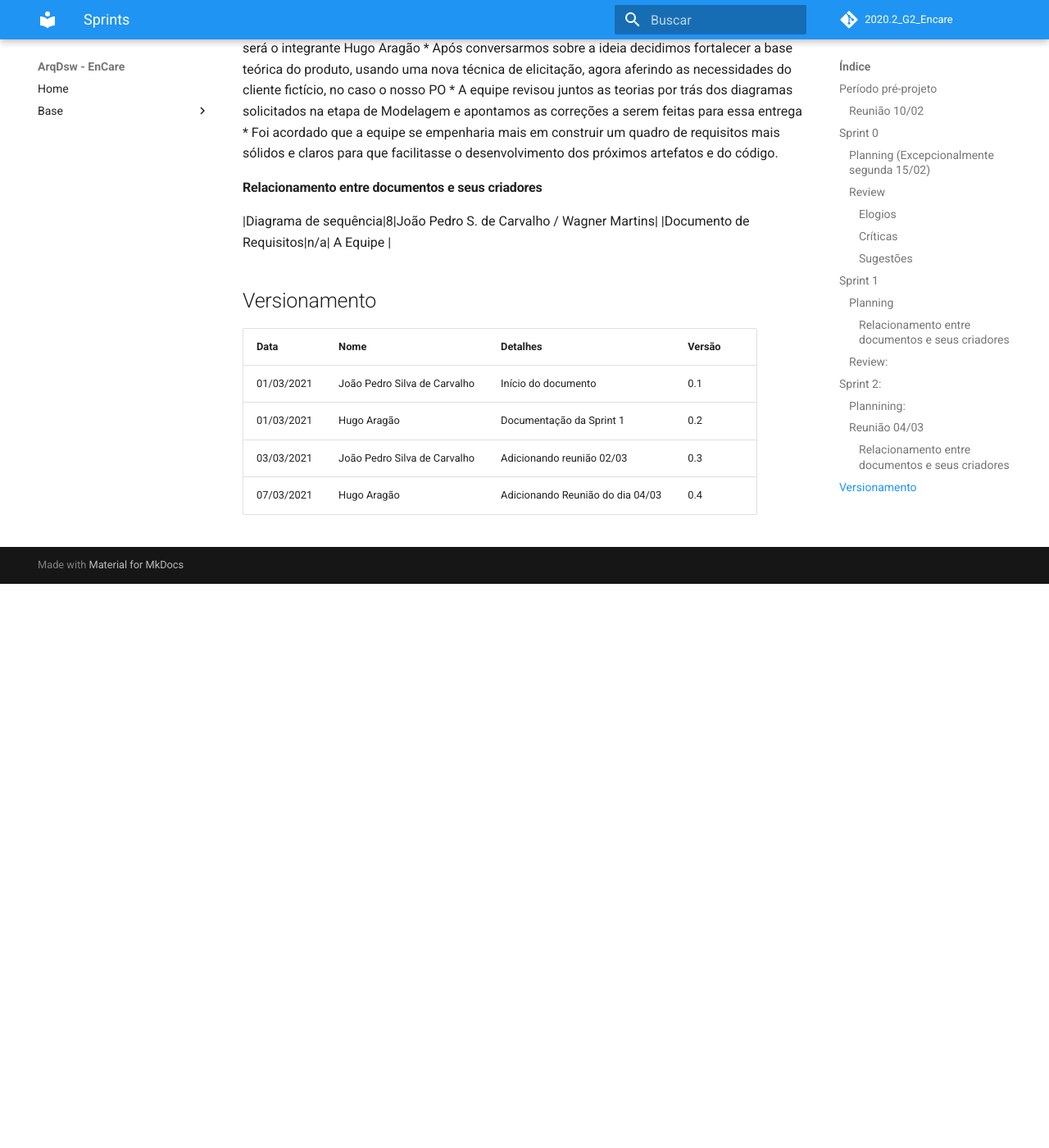
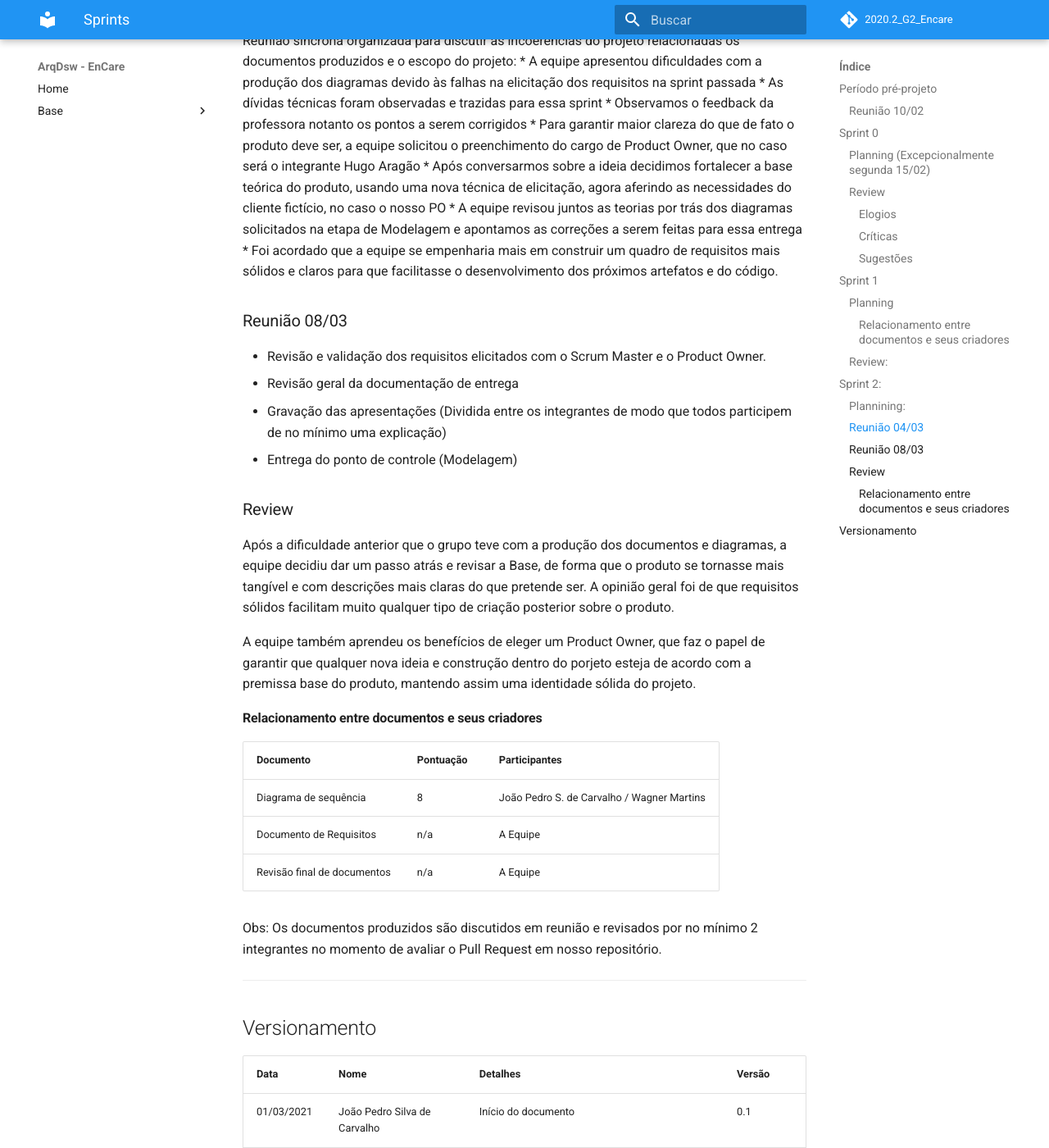
Before and after one commit to UnBArqDsw2020-2/2020.2_G2_Encare, an MkDocs documentation site: the page built from docs/Modelagem/Sprints.md, in a window 1280 px wide and 1400 px high, scrolled down 3711 px. Shown: the whole window at 82% size. Built offline with MkDocs 1.6.1 and Material for MkDocs 9.7.7, drawn with Linux system fonts in a browser that asks for light colours; comment, search, counter and statistics services are not loaded; before the commit the page ends 4423 px from its top, so only the background shows below that; some of the changed text lies outside the part shown.

Commit message:
Adiciona reuniao 8/3 e encerra Sprint 2

```diff
--- a/docs/Modelagem/Sprints.md
+++ b/docs/Modelagem/Sprints.md
@@ -138,9 +138,11 @@ Nesse planejamento distribuímos as tarefas de forma síncrona e de acordo com a
 |Refatorar Documentos da Primeira Entrega|4|João Baraky / Nicalo Ribeiro|
 |Doc de Política de Contrib|4|Renato Britto / Wagner Martins|
 
+Obs: Os documentos produzidos são discutidos em reunião e revisados por no mínimo 2 integrantes no momento de avaliar o Pull Request em nosso repositório.
+
 ### Review:
 
-Como nenhuma issue foi entregue, não foi possível fazer a review com o quadro de críticas, elogios e sugestões.
+A equipe teve dificuldade em produzir os documentos por incompatibilidade de horários para pareamento, e principalmente por conta das falhas na elicitação dos requisitos e na documentação dos mesmos foi sugerida uma reunião extraordinária para discutir a melhora na comunicação interna da equipe e garantir a revisão e alinhamento das documentações com as ideias.
 
 ----
 
@@ -158,11 +160,28 @@ Reunião síncrona organizada para discutir as incoerências do projeto relacion
 * A equipe revisou juntos as teorias por trás dos diagramas solicitados na etapa de Modelagem e apontamos as correções a serem feitas para essa entrega
 * Foi acordado que a equipe se empenharia mais em construir um quadro de requisitos mais sólidos e claros para que facilitasse o desenvolvimento dos próximos artefatos e do código.
 
+### Reunião 08/03
+* Revisão e validação dos requisitos elicitados com o Scrum Master e o Product Owner.
+* Revisão geral da documentação de entrega
+* Gravação das apresentações (Dividida entre os integrantes de modo que todos participem de no mínimo uma explicação)
+* Entrega do ponto de controle (Modelagem)
+
+### Review
+Após a dificuldade anterior que o grupo teve com a produção dos documentos e diagramas, a equipe decidiu dar um passo atrás e revisar a Base, de forma que o produto se tornasse mais tangível e com descrições mais claras do que pretende ser. A opinião geral foi de que requisitos sólidos facilitam muito qualquer tipo de criação posterior sobre o produto.
+
+A equipe também aprendeu os benefícios de eleger um Product Owner, que faz o papel de garantir que qualquer nova ideia e construção dentro do porjeto esteja de acordo com a premissa base do produto, mantendo assim uma identidade sólida do projeto.
+
 
 #### Relacionamento entre documentos e seus criadores
+|Documento| Pontuação | Participantes |
+|---------------------|-|------------------------------------------|
 |Diagrama de sequência|8|João Pedro S. de Carvalho / Wagner Martins|
 |Documento de Requisitos|n/a| A Equipe |
+|Revisão final de documentos|n/a| A Equipe |
 
+Obs: Os documentos produzidos são discutidos em reunião e revisados por no mínimo 2 integrantes no momento de avaliar o Pull Request em nosso repositório.
+
+----
 ## Versionamento
 
 | Data | Nome | Detalhes | Versão |
@@ -171,3 +190,4 @@ Reunião síncrona organizada para discutir as incoerências do projeto relacion
 | 01/03/2021 | Hugo Aragão | Documentação da Sprint 1 | 0.2 |
 | 03/03/2021 | João Pedro Silva de Carvalho | Adicionando reunião 02/03 | 0.3 |
 | 07/03/2021 | Hugo Aragão | Adicionando Reunião do dia 04/03 | 0.4 |
+| 08/03/2021 | Hugo Aragão | Adicionando Reunião do dia 08/03 e Fechamentos das Sprints | 0.5 |
```
